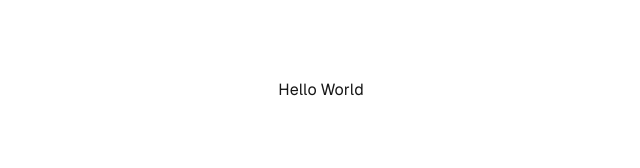
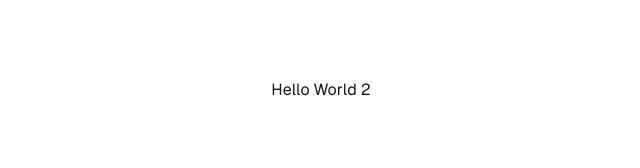
Before and after one commit to Tai-Le-Dipro/next-cicd, a Next.js app: page / in a window 1280 px wide. Shown: the top 168 px of the page, without its empty margins (319-959 px from the left). Built offline with nearby package versions, Linux system fonts and the light colour scheme.

Commit message:
update code 3

```diff
--- a/src/app/page.tsx
+++ b/src/app/page.tsx
@@ -3,7 +3,7 @@ export default function Home() {
   return (
     <div className="grid grid-rows-[20px_1fr_20px] items-center justify-items-center min-h-screen p-8 pb-20 gap-16 sm:p-20 font-[family-name:var(--font-geist-sans)]">
       <div>
-        Hello World
+        Hello World 2
       </div>
 
     </div>
```
Also changed, not shown: ecosystem.config.js (added, +8 -0 lines), package.json (+6 -5 lines), 23 other files (tests, documents, lock files or other folders).
